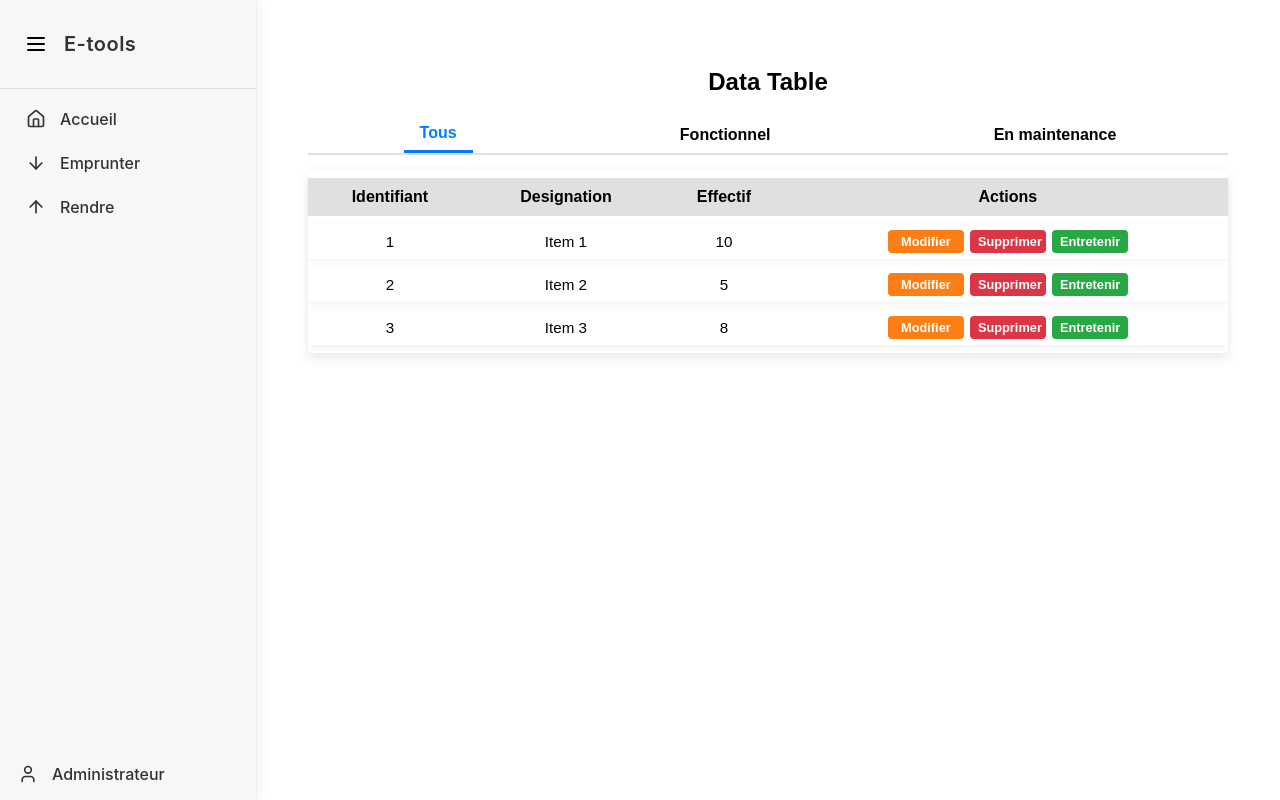
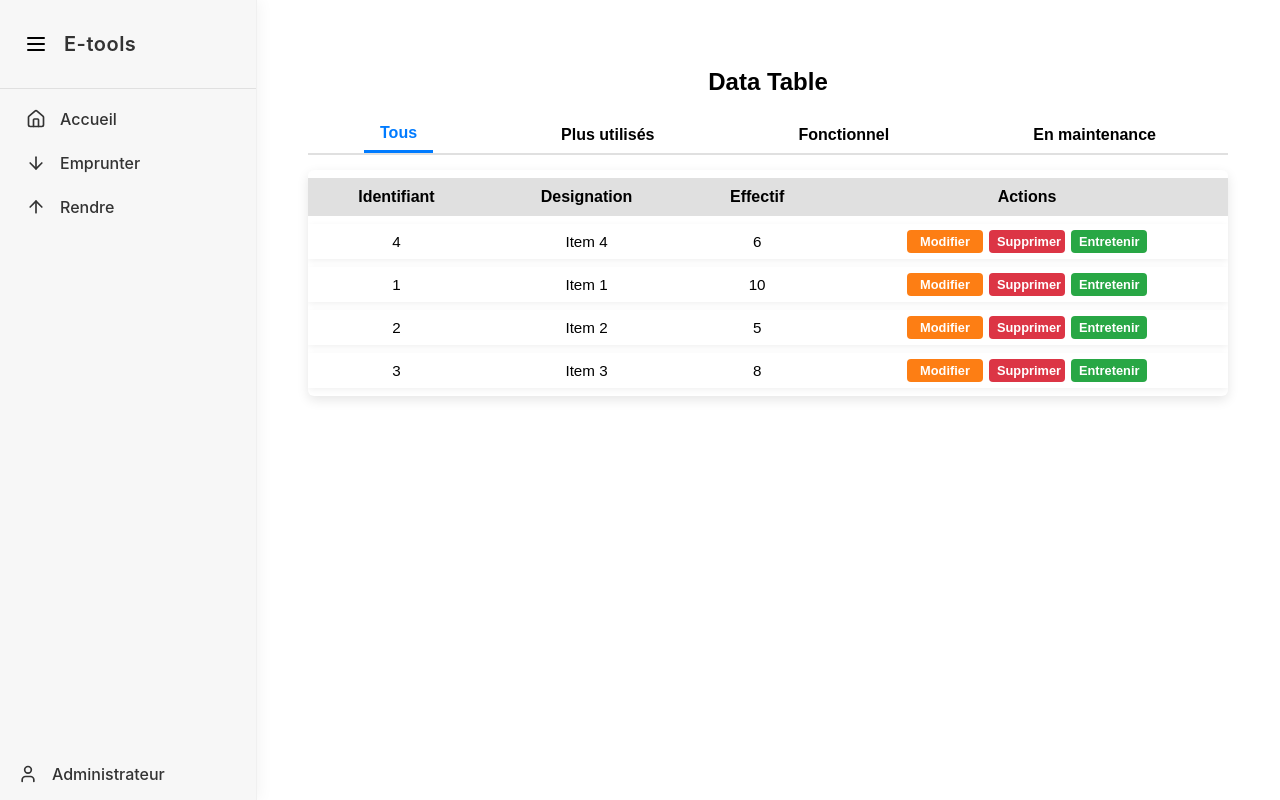
Before and after one commit to Diary-Di/E-tools, a Next.js app in the folder client/: page /lister_mat in a window 1280 px wide. Built offline with nearby package versions, Linux system fonts and the light colour scheme.

Commit message:
refactor

```diff
--- a/client/src/app/css/list_mat.css
+++ b/client/src/app/css/list_mat.css
@@ -22,26 +22,24 @@
   }
 
   .category-bar button {
-    background-color: white; /* Set background color to white */
+    background-color: white;
     padding: 8px 16px;
-    border: none; /* Remove the border */
-    border-radius: 0; /* Remove border radius */
+    border: none;
+    border-radius: 0;
     font-size: 1rem;
     font-weight: 600;
     cursor: pointer;
     transition: background-color 0.2s ease, border-bottom 0.3s ease;
-    color: black; /* Inactive button text color */
+    color: black;
   }
 
-  /* Hover effect for buttons */
   .category-bar button:hover {
-    background-color: #f0f0f0; /* Light gray background on hover */
+    background-color: #f0f0f0;
   }
 
-  /* Active state: Add blue border-bottom color when clicked */
   .category-bar button.active {
-    border-bottom: 3px solid #007bff; /* Blue border-bottom for active button */
-    color: #007bff; /* Active text color */
+    border-bottom: 3px solid #007bff;
+    color: #007bff;
   }
 
   /* Table Styling */
@@ -70,6 +68,12 @@
     background-color: #ffffff;
     vertical-align: middle;
     white-space: nowrap;
+  }
+
+  /* Set last column to 378px */
+  .datatable th:last-child,
+  .datatable td:last-child {
+    width: 378px;
   }
 
   /* Table row styling */
--- a/client/src/app/lister_mat/page.tsx
+++ b/client/src/app/lister_mat/page.tsx
@@ -7,17 +7,17 @@ const DataTable = () => {
 
   // Example data (replace with real data)
   const data = [
+    { id: 4, designation: "Item 4", effectif: 6, status: "Plus utilisés" },
     { id: 1, designation: "Item 1", effectif: 10, status: "Fonctionnel" },
     { id: 2, designation: "Item 2", effectif: 5, status: "En maintenance" },
     { id: 3, designation: "Item 3", effectif: 8, status: "Fonctionnel" },
-      // More data
   ];
 
   const filteredData = data.filter(item =>
     activeCategory === "Tous" || item.status === activeCategory
   );
 
-    const handleCategoryClick = (category) => {
+  const handleCategoryClick = (category: string) => {
     setActiveCategory(category);
   };
 
@@ -29,17 +29,26 @@ const DataTable = () => {
       <div className="category-bar">
         <button
           className={activeCategory === "Tous" ? "active" : ""}
-            onClick={() => handleCategoryClick("Tous")}>
+          onClick={() => handleCategoryClick("Tous")}
+        >
           Tous
         </button>
         <button
+          className={activeCategory === "Plus utilisés" ? "active" : ""}
+          onClick={() => handleCategoryClick("Plus utilisés")}
+        >
+          Plus utilisés
+        </button>
+        <button
           className={activeCategory === "Fonctionnel" ? "active" : ""}
-            onClick={() => handleCategoryClick("Fonctionnel")}>
+          onClick={() => handleCategoryClick("Fonctionnel")}
+        >
           Fonctionnel
         </button>
         <button
           className={activeCategory === "En maintenance" ? "active" : ""}
-            onClick={() => handleCategoryClick("En maintenance")}>
+          onClick={() => handleCategoryClick("En maintenance")}
+        >
           En maintenance
         </button>
       </div>
@@ -63,7 +72,15 @@ const DataTable = () => {
               <td>
                 <button className="btn modifier">Modifier</button>
                 <button className="btn supprimer">Supprimer</button>
+
+                {/* Conditional rendering of the third action button */}
+                {(activeCategory === "Tous" || activeCategory === "Plus utilisés") && (
                   <button className="btn entretenir">Entretenir</button>
+                )}
+                {activeCategory === "En maintenance" && (
+                  <button className="btn entretenir">Valider</button>
+                )}
+                {/* No button for Fonctionnel */}
               </td>
             </tr>
           ))}
--- a/client/src/app/sidebar.tsx
+++ b/client/src/app/sidebar.tsx
@@ -24,10 +24,10 @@ const navConfig = {
     { name: 'Rendre', path: '/rendre', icon: <ArrowUp size={20} /> },
   ],
   admin: [
-    { name: 'Nouveau', path: '/ajouter', icon: <Edit size={20} /> },
-    { name: 'Faire inventaire', path: '/inventorier', icon: <Plus size={20} /> },
-    { name: 'Editer', path: '/lister_mat', icon: <List size={20} /> },
-    { name: 'Statistique', path: '/statistique', icon: <BarChart size={20} /> },
+    { name: 'Réception', path: '/ajouter', icon: <Edit size={20} /> },
+    { name: 'Ajout matériel', path: '/inventorier', icon: <Plus size={20} /> },
+    { name: 'Vue', path: '/lister_mat', icon: <List size={20} /> },
+    { name: 'Emprunts', path: '/statistique', icon: <BarChart size={20} /> },
   ],
 };
 
```
Lines whose indentation alone changed are shown as unchanged.
